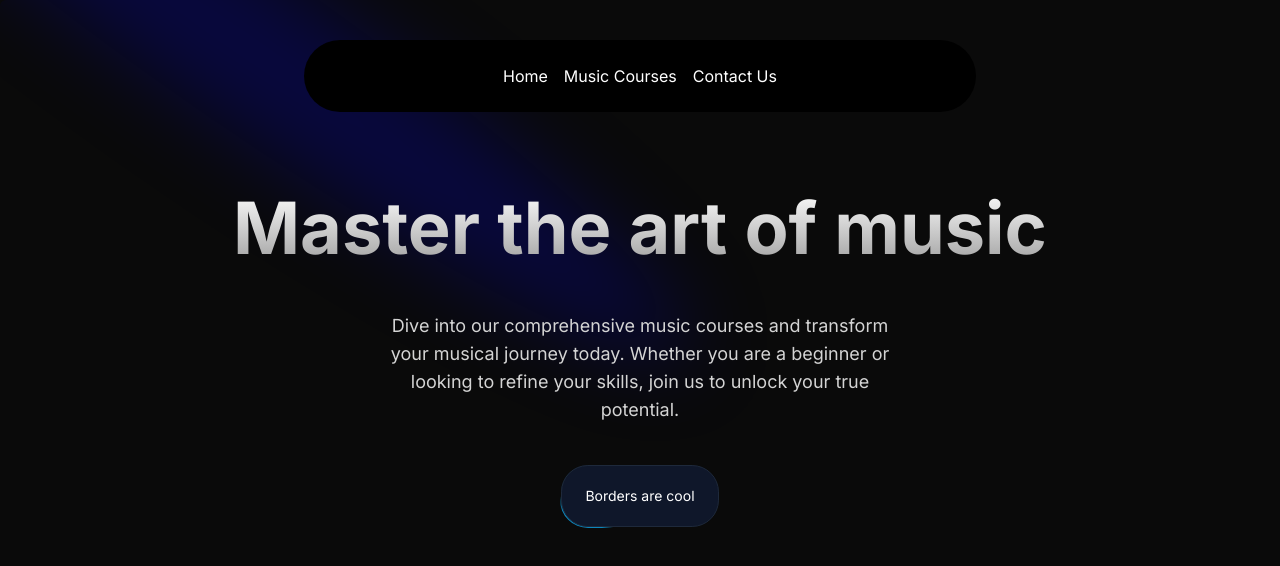
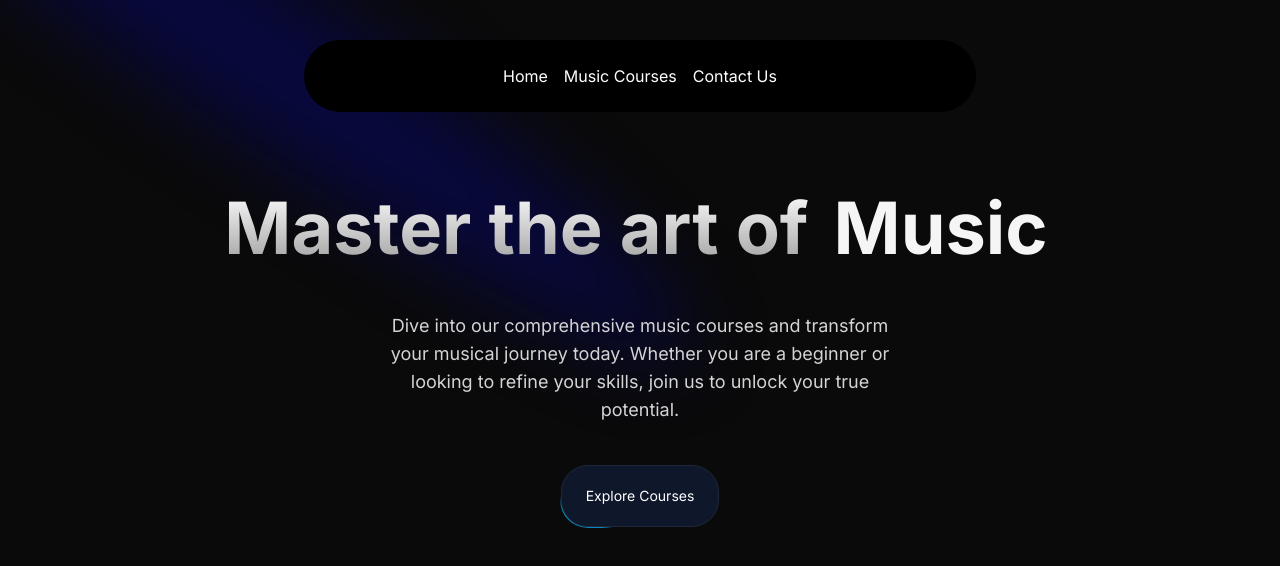
Before and after one commit to KanishkSogani/Melody-Flow, a Next.js app: page / in a window 1280 px wide. Shown: the top 566 px of the page. Built offline with nearby package versions, Linux system fonts and the light colour scheme.

Commit message:
improved hero section ui

```diff
--- a/src/components/HeroSection.tsx
+++ b/src/components/HeroSection.tsx
@@ -3,14 +3,16 @@
 import { cn } from "@/utils/cn";
 import { Spotlight } from "./ui/Spotlight";
 import { Button } from "./ui/moving-border";
+import { FlipWords } from "./ui/flip-words";
 
 function HeroSection() {
+  const words = ["Music"];
   return (
     <div className=" h-auto md:h-[45rem] w-full rounded-md flex flex-col  items-center relative overflow-hidden mx-auto  py-10  md:py-0  justify-center ">
       <Spotlight className="-top-40 left-0 md:left-60 md:-top-20" fill="blue" />
       <div className=" p-4 relative z-10 w-full text-center">
         <h1 className=" mt-20 md:mt-0 text-4xl md:text-7xl font-bold bg-clip-text text-transparent bg-gradient-to-b from-neutral-50 to-neutral-400 ">
-          Master the art of music
+          Master the art of <FlipWords words={words} />
         </h1>
         <p className="mt-12 font-normal text-base md:text-lg text-neutral-300  max-w-lg mx-auto">
           Dive into our comprehensive music courses and transform your musical
@@ -23,7 +25,7 @@
               borderRadius="1.75rem"
               className="bg-white dark:bg-slate-900 text-black dark:text-white border-neutral-200 dark:border-slate-800"
             >
-              Borders are cool
+              Explore Courses
             </Button>
           </Link>
         </div>
--- /dev/null
+++ b/src/components/ui/flip-words.tsx
@@ -0,0 +1,87 @@
+"use client";
+import React, { useEffect, useRef, useState } from "react";
+import { AnimatePresence, motion, LayoutGroup } from "framer-motion";
+import { cn } from "@/utils/cn";
+let interval: any;
+
+export const FlipWords = ({
+  words,
+  duration = 3000,
+  className,
+}: {
+  words: string[];
+  duration?: number;
+  className?: string;
+}) => {
+  const [currentWord, setCurrentWord] = useState(words[0]);
+
+  useEffect(() => {
+    startAnimation();
+
+    return () => {
+      clearInterval(interval);
+    };
+  }, []);
+
+  const startAnimation = () => {
+    let i = 0;
+    interval = setInterval(() => {
+      i++;
+      if (i === words.length) {
+        i = 0;
+      }
+      const word = words[i];
+      setCurrentWord(word);
+    }, duration);
+  };
+
+  return (
+    <AnimatePresence>
+      <motion.div
+        initial={{
+          opacity: 0,
+          y: 10,
+        }}
+        animate={{
+          opacity: 1,
+          y: 0,
+        }}
+        transition={{
+          duration: 0.4,
+          ease: "easeInOut",
+          type: "spring",
+          stiffness: 100,
+          damping: 10,
+        }}
+        exit={{
+          opacity: 0,
+          y: -40,
+          x: 40,
+          filter: "blur(8px)",
+          scale: 2,
+          position: "absolute",
+        }}
+        className={cn(
+          "z-10 inline-block relative text-left text-neutral-900 dark:text-neutral-100 px-2",
+          className
+        )}
+        key={currentWord}
+      >
+        {currentWord.split("").map((letter, index) => (
+          <motion.span
+            key={currentWord + index}
+            initial={{ opacity: 0, y: 10, filter: "blur(8px)" }}
+            animate={{ opacity: 1, y: 0, filter: "blur(0px)" }}
+            transition={{
+              delay: index * 0.08,
+              duration: 0.4,
+            }}
+            className="inline-block"
+          >
+            {letter}
+          </motion.span>
+        ))}
+      </motion.div>
+    </AnimatePresence>
+  );
+};
```
